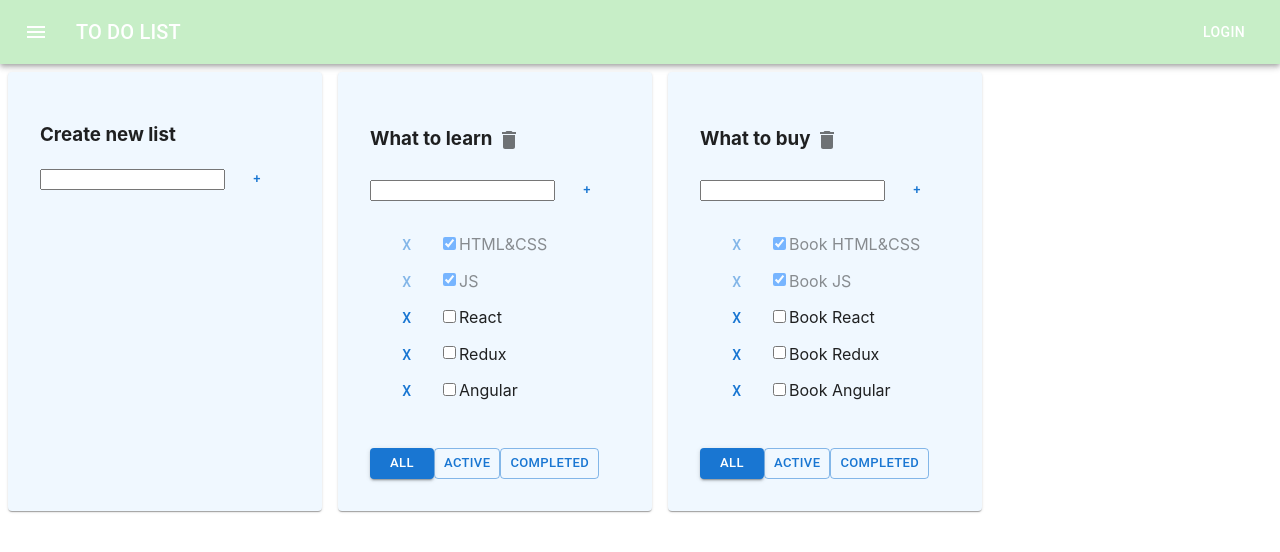
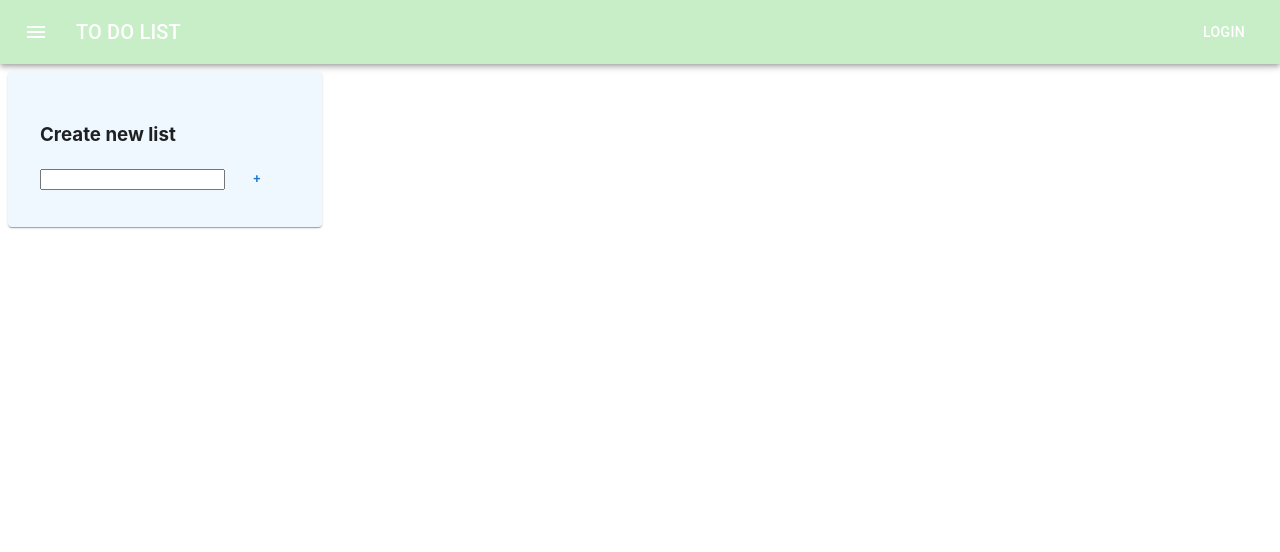
Before and after one commit to Olga-Shuliak/ToDoList, a React (Create React App) app: page / in a window 1280 px wide. Shown: the top 552 px of the page. Built offline with nearby package versions, Linux system fonts and the light colour scheme.

Commit message:
add: react-redux

```diff
--- a/package.json
+++ b/package.json
@@ -14,10 +14,13 @@
     "@types/node": "^16.7.13",
     "@types/react": "^17.0.20",
     "@types/react-dom": "^17.0.9",
+    "@types/react-redux": "^7.1.24",
     "@types/uuid": "^8.3.4",
     "react": "^17.0.2",
     "react-dom": "^17.0.2",
+    "react-redux": "^8.0.2",
     "react-scripts": "5.0.0",
+    "redux": "^4.2.0",
     "typescript": "^4.4.2",
     "uuid": "^8.3.2",
     "web-vitals": "^2.1.0"
--- a/src/App.tsx
+++ b/src/App.tsx
@@ -1,4 +1,4 @@
-import React, {useReducer} from 'react';
+import React from 'react';
 import './App.css';
 import ButtonAppBar from './components/ButtonAppBar';
 import {ObjInArray, Todolist} from './components/Todolist';
@@ -12,10 +12,11 @@ import {
   todoListsReducer,
   updateListAC
 } from './reducers/todoListsReducer';
-import {v4} from 'uuid';
 import {addTaskAC, changeTaskStatusAC, removeTaskAC, tasksReducer, updateTaskAC} from './reducers/tasksReducer';
+import {useDispatch, useSelector} from 'react-redux';
+import {AppRootStateType} from './state/store';
 
-console.log(v4())
+
 //types
 export type TodoListsType = {
   id: string
@@ -34,16 +35,21 @@ export type TaskObjectType = {
 
 function App() {
 
-  let todoListID1 = '1';
-  let todoListID2 = '2';
+  // let todoListID1 = '1';
+  // let todoListID2 = '2';
 
-  //____________________________useState____________________________________
-  // let [todoLists, setTodoLists] = useState<Array<TodoListsType>>([
+let todoLists = useSelector<AppRootStateType, Array<TodoListsType>>(state => state.todoLists)
+
+  let tasks = useSelector<AppRootStateType, TaskObjectType>(state => state.tasks)
+
+  let dispatch = useDispatch()
+  //_____________________________useReducer____________________________________
+  // let [todoLists, dispatchToTodoLists] = useReducer(todoListsReducer, [
   //   {id: todoListID1, title: 'What to learn', nameButton: 'All'},
   //   {id: todoListID2, title: 'What to buy', nameButton: 'All'}
   // ])
-
-  // let [tasks, setTasks] = useState<TaskObjectType>(
+  //
+  // let [tasks, dispatchToTasks] = useReducer(tasksReducer,
   //     {
   //       [todoListID1]: [
   //         {id: '1', title: 'HTML&CSS', isDone: true},
@@ -61,92 +67,47 @@ function App() {
   //       ]
   //     })
 
-  //_____________________________useReducer____________________________________
-  let [todoLists, dispatchToTodoLists] = useReducer(todoListsReducer, [
-    {id: todoListID1, title: 'What to learn', nameButton: 'All'},
-    {id: todoListID2, title: 'What to buy', nameButton: 'All'}
-  ])
-
-  let [tasks, dispatchToTasks] = useReducer(tasksReducer,
-      {
-        [todoListID1]: [
-          {id: '1', title: 'HTML&CSS', isDone: true},
-          {id: '2', title: 'JS', isDone: true},
-          {id: '3', title: 'React', isDone: false},
-          {id: '4', title: 'Redux', isDone: false},
-          {id: '5', title: 'Angular', isDone: false}
-        ],
-        [todoListID2]: [
-          {id: '1', title: 'Book HTML&CSS', isDone: true},
-          {id: '2', title: 'Book JS', isDone: true},
-          {id: '3', title: 'Book React', isDone: false},
-          {id: '4', title: 'Book Redux', isDone: false},
-          {id: '5', title: 'Book Angular', isDone: false}
-        ]
-      })
-
   //удаление таски
   const removeTask = (todoListID: string, newId: string) => {
-    // setTasks(tasks.filter(task => task.id !== newId))
-    //setTasks({...tasks, [todoListID]: tasks[todoListID].filter(el => el.id !== newId)})
-    dispatchToTasks(removeTaskAC(todoListID, newId));
+    dispatch(removeTaskAC(todoListID, newId));
   }
 
 //фильтр кнопки
   const tasksFilter = (todoListID: string, nameButton: FilterValueType) => {
-    dispatchToTodoLists(tasksFilterAC(todoListID, nameButton))
-    // setTodoLists(todoLists.map(el => el.id === todoListID ? {...el, nameButton: nameButton} : el))
-    //берем функцию, которая записывает значение(теперь мапимся по элементам(если в элементе=>есть еl.id точно такой как у нас приходит todoListID ? {делай копию всего этого el, и у него в nameButton запиши приходящий в функцию nameButton} : оставь el как есть
+    dispatch(tasksFilterAC(todoListID, nameButton))
   }
 
 //добавляем таску
   const addTask = (todoListID: string, newTaskTitle: string) => {
-    dispatchToTasks(addTaskAC(todoListID, newTaskTitle));
-    // let newTask = {id: v4(), title: newTaskTitle, isDone: false};
-    // setTasks({...tasks, [todoListID]: [newTask, ...tasks[todoListID]]})
+    dispatch(addTaskAC(todoListID, newTaskTitle));
   }
 
   //изменяем таску (изменяемый спан)
   const updateTask = (todoListID: string, taskID: string, newTitle: string) => {
-    dispatchToTasks(updateTaskAC(todoListID, taskID, newTitle))
-    // setTasks({...tasks, [todoListID]: tasks[todoListID].map(el => el.id === taskID ? {...el, title: newTitle} : el)})
+    dispatch(updateTaskAC(todoListID, taskID, newTitle))
   }
 
   //изменяем название листа
   const updateList = (todoListID: string, newTitle: string) => {
-    // setTodoLists(todoLists.map(el => el.id === todoListID ? {...el, title: newTitle} : el))
-    dispatchToTodoLists(updateListAC(todoListID, newTitle))
+    dispatch(updateListAC(todoListID, newTitle))
   }
 
   //меняем статус в чекбоксе
   const changeStatusCheckbox = (todoListID: string, currentID: string, eventStatus: boolean) => {
-    // setTasks({
-    //   ...tasks,
-    //   [todoListID]: tasks[todoListID].map(el => el.id === currentID ? {...el, isDone: eventStatus} : el)
-    dispatchToTasks(changeTaskStatusAC(todoListID, currentID, eventStatus))
+    dispatch(changeTaskStatusAC(todoListID, currentID, eventStatus))
   }
 
 
   //удаляем весь лист
   const removeTodoList = (todoListID: string) => {
-    // setTodoLists(todoLists.filter(el => el.id !== todoListID));
-    // delete tasks[todoListID];
-
-    // чтобы не создавалось два раза ID нужно диспатчить ОДИН ЭКШН!!!
     let action = removeTodoListAC(todoListID);
-    dispatchToTodoLists(action);
-    dispatchToTasks(action);
+    dispatch(action);
   }
 
   //добавляем целый лист
   const addTodoList = (title: string) => {
     let action = addTodoListAC(title);
-    dispatchToTodoLists(action);
-    dispatchToTasks(action)
-    // let newID = v4();
-    // let newTodoList: TodoListsType = {id: newID, title: title, nameButton: 'All'};
-    // setTodoLists([newTodoList, ...todoLists]);
-    // setTasks({...tasks, [newID]: []})
+    dispatch(action);
   }
 
   return (
--- a/src/index.tsx
+++ b/src/index.tsx
@@ -3,13 +3,15 @@ import ReactDOM from 'react-dom';
 import './index.css';
 import App from './App';
 import reportWebVitals from './reportWebVitals';
+import {Provider} from 'react-redux';
+import {store} from './state/store';
 
 ReactDOM.render(
-  <React.StrictMode>
+  <Provider store={store}>
 
       <App/>
 
-  </React.StrictMode>,
+  </Provider>,
   document.getElementById('root')
 );
 
--- a/src/reducers/tasksReducer.ts
+++ b/src/reducers/tasksReducer.ts
@@ -1,6 +1,9 @@
 import {TaskObjectType} from '../App';
 import {addTodoListACType, removeTodoListACType} from './todoListsReducer';
 import {v4} from 'uuid';
+
+
+let initialState: TaskObjectType = {}
 
 
 //____________________________________________Types_______________________________________________
@@ -20,7 +23,7 @@ type updateTaskACType = ReturnType<typeof updateTaskAC>
 
 //___________________________________________Tasks Reducer_____________________________________________
 
-export const tasksReducer = (state: TaskObjectType, action: TasksReducerType): TaskObjectType => {
+export const tasksReducer = (state = initialState, action: TasksReducerType): TaskObjectType => {
   switch (action.type) {
 
     case 'REMOVE-TASK': {
--- a/src/reducers/todoListsReducer.ts
+++ b/src/reducers/todoListsReducer.ts
@@ -1,5 +1,8 @@
 import {FilterValueType, TodoListsType} from '../App';
 import {v4} from 'uuid';
+
+
+let initialState: TodoListsType[] = []
 
 
 //_______________________________________________________________________________________
@@ -63,7 +66,7 @@ export const addTodoListAC = (title: string) => {
 
 //________________________________________________________________________________________________
 
-export const todoListsReducer = (state: Array<TodoListsType>, action: TodoListsReducerType): TodoListsType[] => {
+export const todoListsReducer = (state = initialState, action: TodoListsReducerType): TodoListsType[] => {
   switch (action.type) {
     case 'TASKS-FILTER': {
       // !!! всегда вазвращаем стейт
--- /dev/null
+++ b/src/state/store.ts
@@ -0,0 +1,23 @@
+import {combineReducers, legacy_createStore} from 'redux';
+import {tasksReducer} from '../reducers/tasksReducer';
+import {todoListsReducer} from '../reducers/todoListsReducer';
+
+const rootReducer = combineReducers({
+  tasks: tasksReducer,
+  todoLists: todoListsReducer
+})
+export const store = legacy_createStore(rootReducer)
+
+export type AppRootStateType = ReturnType<typeof rootReducer>
+
+//@ts-ignore
+window.store = store;
+
+
+
+// store = {
+//   state: {},
+//   dispatch() {},
+//   getState() {},
+//   subscribe() {}
+// }
```
Also changed, not shown: 1 other file (tests, documents, lock files or other folders).
